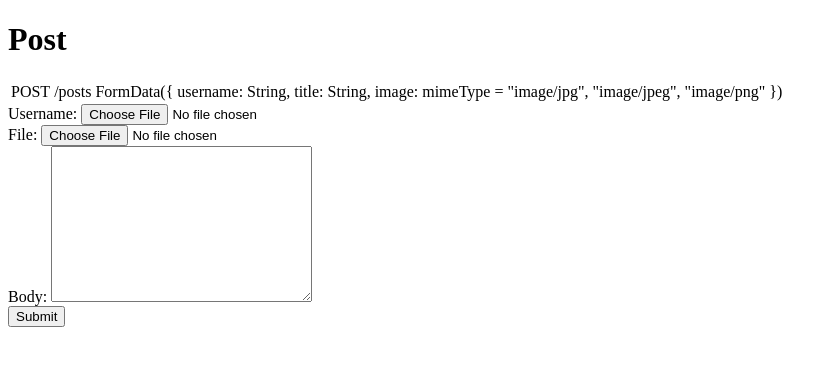
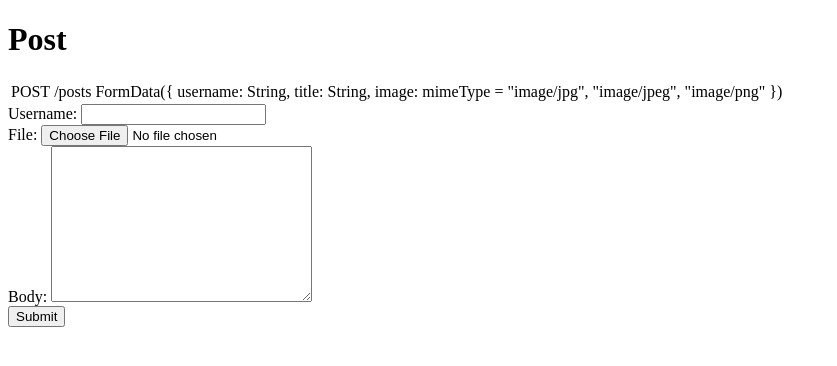
Before and after one commit to bibixx/warsawjs-workshop-21-api, a website: page demo/post.html in a window 1280 px wide. Shown: the whole page, without its empty margins (0-837 px from the left). Drawn offline with Linux system fonts and the light colour scheme.

Commit message:
Change input type in post.html

```diff
--- a/demo/post.html
+++ b/demo/post.html
@@ -16,7 +16,7 @@
     </tr>
   </table>
   <form id="form">
-    Username: <input type="file" name="image-src" id="username" /><br>
+    Username: <input type="text" name="username" id="username" /><br>
     File: <input type="file" name="image-src" id="image" /><br>
     Body: <textarea name="body" id="body" cols="30" rows="10"></textarea><br>
     <button>Submit</button>
```
